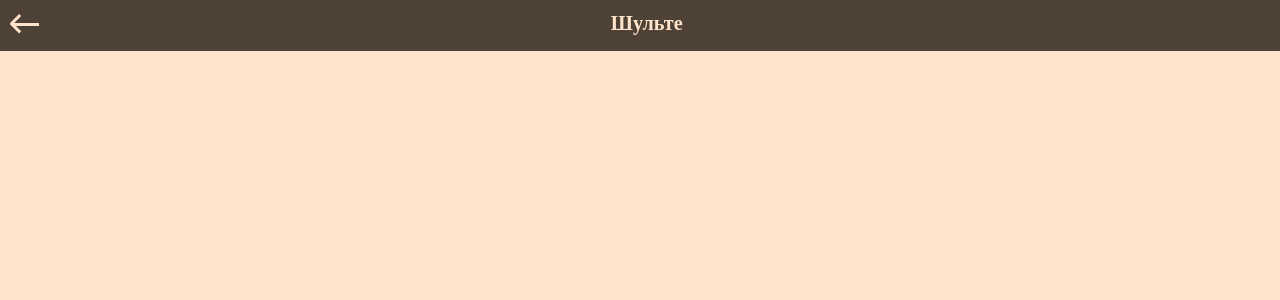
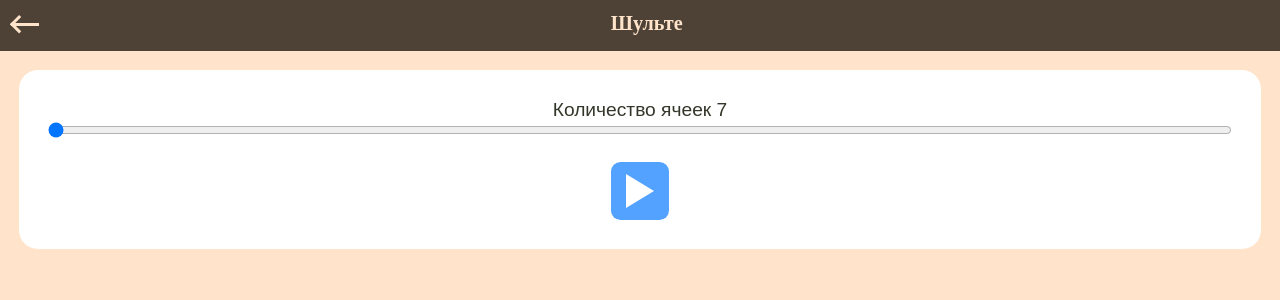
Before and after one commit to MohonovProduction/readwell, a Vue app: page /shulte in a window 1280 px wide. Shown: the top 300 px of the page. Built offline with nearby package versions, Linux system fonts and the light colour scheme.

Commit message:
shulte generation

```diff
--- a/public/style.css
+++ b/public/style.css
@@ -9,6 +9,7 @@
     --green: #9ACA6B;
     --font-black: #33372A;
     --white: #FFF;
+    --void: hsla(0, 0%, 0%, 0);
     font-family: 'Georgia Pro', serif;
     color: var(--font-black);
     font-size: 1.2rem;
@@ -167,5 +168,48 @@ a:visited {
     transform: translate(-3px, calc(1em + 1px)) rotate(45deg);
 }
 .btn_return::after {
-    transform: translate(-3px, 3px) rotate(-45deg);
+    transform: translate(-3px, 4px) rotate(-45deg);
 }
+
+.btn_start {
+    justify-self: center;
+    align-self: center;
+    display: flex;
+    justify-content: center;
+    align-items: center;
+    border-radius: .5em;
+    color: var(--white);
+    background-color: var(--primary);
+    padding: 1em;
+    width: 3rem;
+    height: 3rem;
+}
+.btn_start::before {
+    display: block;
+    content: '';
+    width: 0;
+    height: 0;
+    border-top: 0.9em solid transparent;
+    border-bottom: 0.9em solid transparent;
+    border-left: 1.5em solid var(--white);
+}
+
+
+.card {
+    display: grid;
+    grid-gap: 1em;
+    font-family: sans-serif;
+    padding: 1.5em;
+    border-radius: 1em;
+    background-color: var(--white);
+}
+
+.task_setup {
+
+}
+.task_setup__lable {
+    white-space: nowrap;
+}
+.task_steup__range {
+    width: 100%;
+}
--- a/src/views/Shulte.vue
+++ b/src/views/Shulte.vue
@@ -1,9 +1,28 @@
 <template>
-  <article class="main">
+  <article>
     <Header title="Шульте">
       <a href="/menu" class="btn_return"></a>
     </Header>
-  </article>
+    <div class="main">
+      <article class="task_setup card" v-if="step === 0">
+        <section>
+          <label class="task_setup__lable">Количество ячеек {{shulte.cellCount}}</label><br>
+          <input class="task_steup__range" type="range" min="7" max="21" step="2" v-model="shulte.cellCount">
+        </section>
+        <button class="btn_start" @click="generate(shulte)"></button>
+      </article>
+      <article class="shulte card" v-if="step === 1">
+        <table class="shulte_table">
+          <tr v-for="tr of shulte.table">
+            <td v-for="td of tr">{{td}}</td>
+          </tr>
+        </table>
+      </article>
+      <article class="finish card" v-if="step === 2">
+
+      </article>
+    </div>
+</article>
 </template>
 
 <script>
@@ -16,12 +35,53 @@ export default {
   },
   data() {
     return {
+      step: 0,
+      shulte: {
+        timer: 0,
+        cellCount: 7,
+        table: null,
+      }
+    }
+  },
+  methods: {
+    generate(shulte) {
+      this.step = 1
 
+      const numbers = []
+      for (let i = 0; i <= shulte.cellCount ** 2; i++) numbers.push(String(i))
+      console.log(numbers, 1)
+
+      const table = []
+
+      for (let i = 0; i < shulte.cellCount; i++) {
+        const row = []
+        for (let i = 0; i < shulte.cellCount; i++) {
+          let index = Math.floor(Math.random() * numbers.length)
+          console.log(index, 2)
+          const number = numbers.splice(index, 1)[0]
+          console.log(numbers)
+          console.log(number, 3)
+          row.push(number)
+        }
+        table.push(row)
+      }
+
+      shulte.table = table
     }
   }
 }
 </script>
 
 <style scoped>
-
+.main {
+  padding: 1em;
+}
+.shulte_table {
+  border-collapse: collapse;
+}
+.shulte_table td {
+  width: 2em;
+  height: 2em;
+  border: 2px solid var(--font-black)
+}
 </style>
```
